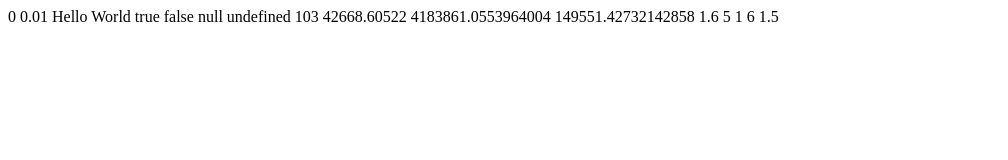
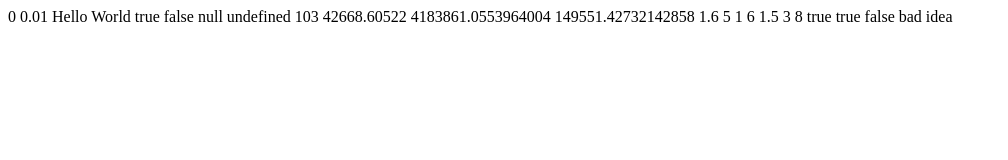
Before and after one commit to hjhan/kidsJavaScript, a plain HTML site: page src/lesson1/lesson1.html in a window 1280 px wide. Shown: the whole page, without its empty margins (0-1008 px from the left). Drawn offline with Linux system fonts and the light colour scheme.

Commit message:
lesson1 define variables

```diff
--- a/src/lesson1/lesson1.html
+++ b/src/lesson1/lesson1.html
@@ -54,6 +54,22 @@
     document.writeln( a * b);
 
     document.writeln( a / b);
+
+    document.writeln( a++);
+    a += 4;
+
+    document.writeln( a);
+
+    document.writeln( a > b);
+
+    document.writeln( a >= b);
+
+    document.writeln( "Hello" == "World");
+
+    //bad
+    let A = "bad idea";
+    document.writeln(A);
+
 </script>
 
 </body>
```
